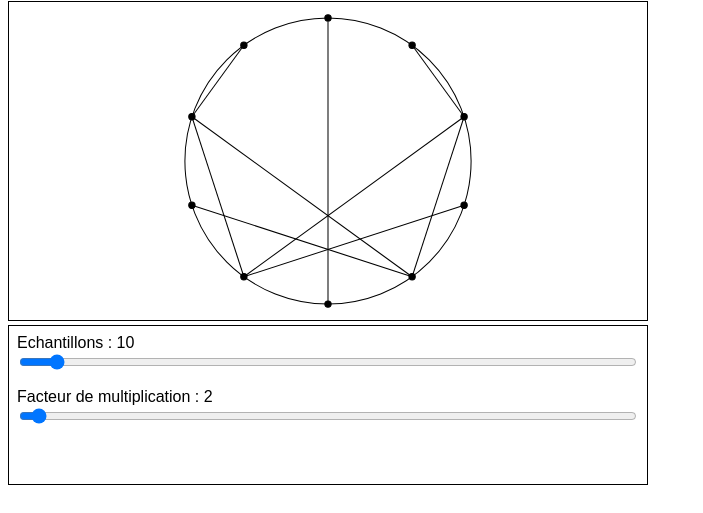
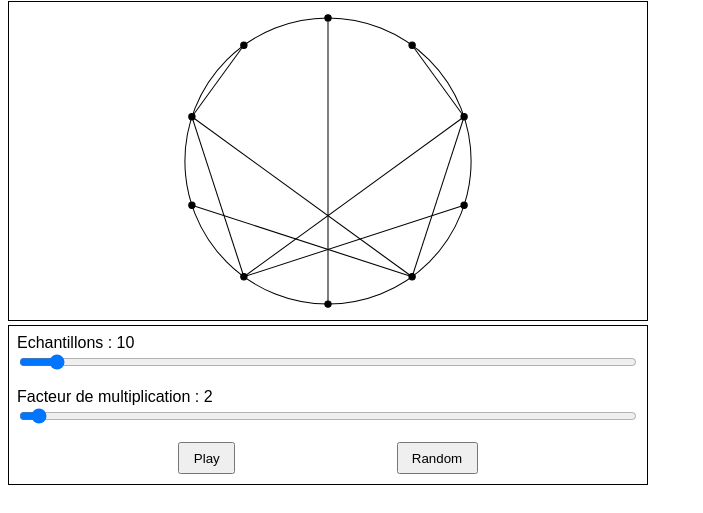
Before and after one commit to Lucasmomille/tsrbo1-nov-23, a website built with Vite: page front/index.html in a window 1280 px wide. Shown: the part 79-592 px from the top of the page, without its empty margins (0-703 px from the left). Built offline with nearby package versions, Linux system fonts and the light colour scheme.

Commit message:
dev: added btn

```diff
--- a/front/index.html
+++ b/front/index.html
@@ -21,6 +21,10 @@
         <span>Facteur de multiplication : <span class="value">xx</span></span>
         <input type="range" min="0" max="100" step="1" />
       </label>
+      <div class="buttons">
+        <button class="play">Play</button>
+        <button class="random">Random</button>
+      </div>
     </div>
     <script type="module" src="/src/main.ts"></script>
   </body>
--- a/front/src/style.scss
+++ b/front/src/style.scss
@@ -41,4 +41,14 @@ div.command {
     display: flex;
     flex-flow: column;
   }
+
+  div.buttons {
+    display: flex;
+    justify-content: space-evenly;
+
+    button {
+      padding: 0.5em 1em;
+      cursor: pointer;
+    }
+  }
 }
```
